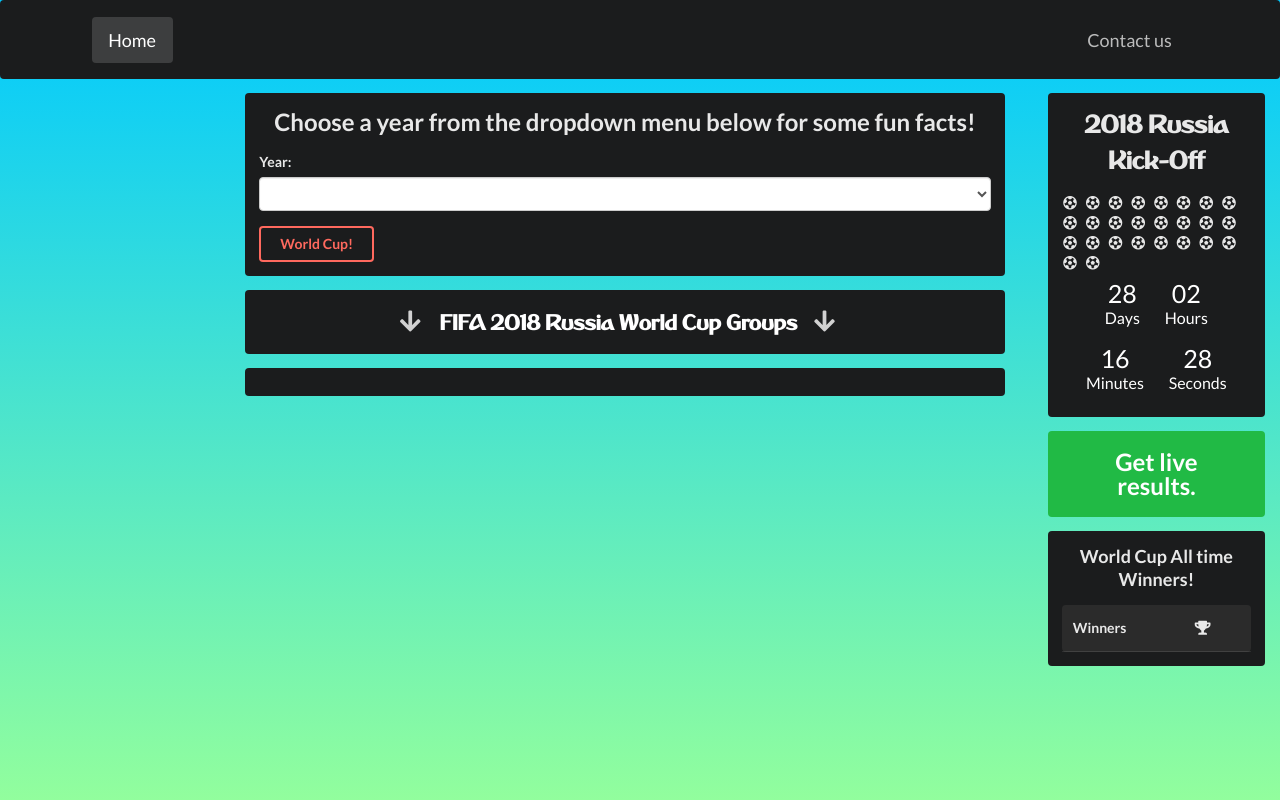
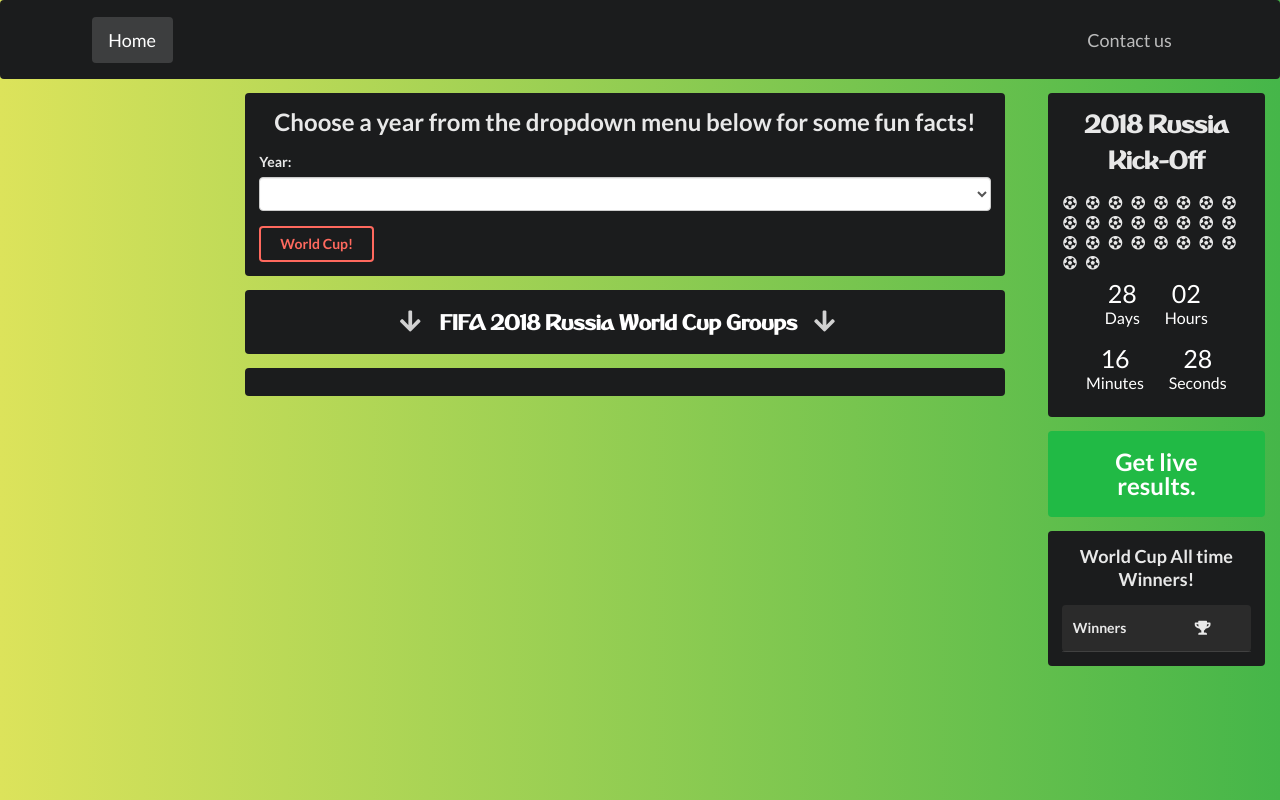
Before and after one commit to RafaelBroseghini/World-Cup-App, a Flask app: page /home in a window 1280 px wide. Run offline with Flask 2, Linux system fonts and the light colour scheme; data that the repository does not hold is empty; some libraries are stand-ins or nearby versions.

Commit message:
Last fixes

```diff
--- a/app.py
+++ b/app.py
@@ -21,7 +21,6 @@
 @app.route("/getworldcup")
 def process_form():
     participants = get_teams_in_wc()
-    print(participants)
     res = get_info_on_year()
     fun_facts = get_fun_facts()
     news = requests.get("https://newsapi.org/v2/everything?sources=espn,bbc-sport&q=fifa+world+cup+"+res[1]+"&apiKey=36071cd47bf64942aeb3ae57d16f664c").json()
--- a/static/css/styles.css
+++ b/static/css/styles.css
@@ -4,10 +4,21 @@
 		/* format('truetype'); */
 }
 
-body {
-	background: #00C9FF;  /* fallback for old browsers */
-	background: -webkit-linear-gradient(to top, #92FE9D, #00C9FF);  /* Chrome 10-25, Safari 5.1-6 */
-	background: linear-gradient(to top, #92FE9D, #00C9FF); /* W3C, IE 10+/ Edge, Firefox 16+, Chrome 26+, Opera 12+, Safari 7+ */
+html, body{
+	padding: 0;
+	margin: 0;
+}
+
+html{
+	height: 100%;
+
+}
+
+body{
+	min-height: 100%;
+	background: #DCE35B;  /* fallback for old browsers */
+	background: -webkit-linear-gradient(to left, #45B649, #DCE35B);  /* Chrome 10-25, Safari 5.1-6 */
+	background: linear-gradient(to left, #45B649, #DCE35B); /* W3C, IE 10+/ Edge, Firefox 16+, Chrome 26+, Opera 12+, Safari 7+ */
 
 }
 
--- a/worldcup.py
+++ b/worldcup.py
@@ -68,7 +68,6 @@
     rows = db.query("select distinct(city) from worldcupsmatches where year = "+year+"").all()
     for i in range(0,len(rows)):
         cities["City"+str(i)] = rows[i][0]
-    print(cities)
     return cities
 
 def build_roster(lst1, lst2):
```
